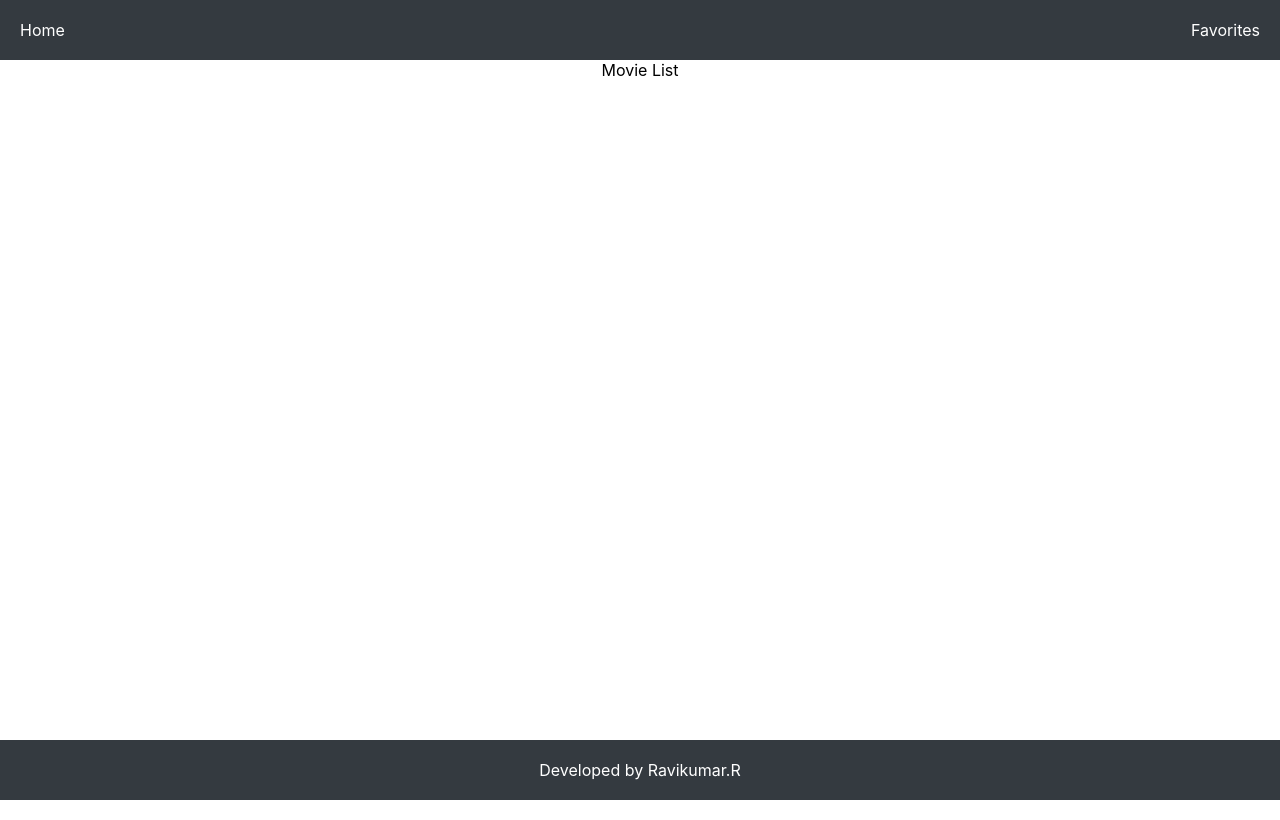
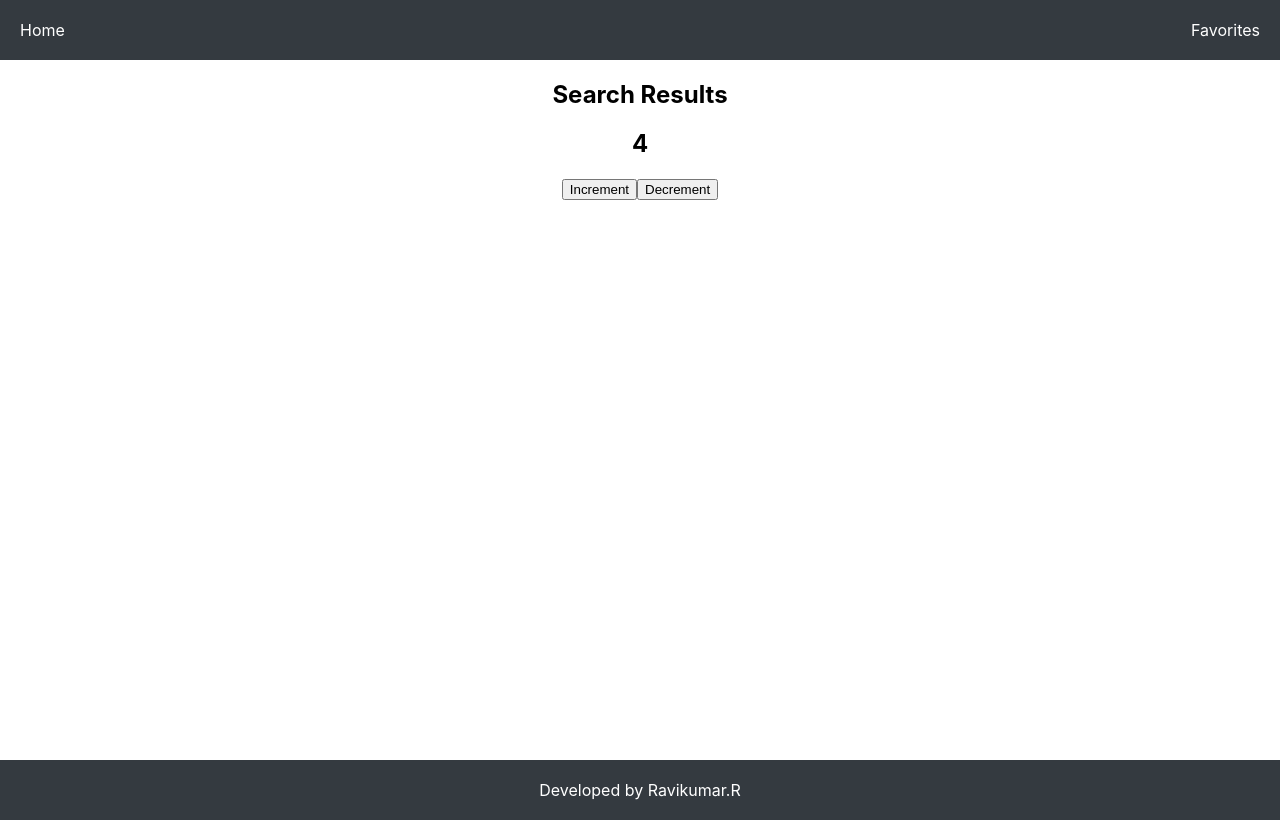
Before and after one commit to rcreativity/movie-search-app, a React (Create React App) app: page / in a window 1280 px wide. Built offline with nearby package versions, Linux system fonts and the light colour scheme.

Commit message:
React Context setup

```diff
--- a/src/App.js
+++ b/src/App.js
@@ -1,7 +1,13 @@
+import React from 'react'
+import { MovieProvider } from './movieProvider'
 import Home from './pages/home'
 
 function App() {
-  return <Home />
+  return (
+    <MovieProvider>
+      <Home />
+    </MovieProvider>
+  )
 }
 
 export default App;
--- /dev/null
+++ b/src/components/search/index.jsx
@@ -0,0 +1,16 @@
+import React, { useContext } from 'react'
+import { SearchContainer } from './styled'
+import { MovieContext } from '../../movieProvider'
+
+export default function Search() {
+  const { count, increment, decrement } = useContext(MovieContext);
+
+  return (
+    <SearchContainer>
+      <h2>Search Results</h2>
+      <h1>{count}</h1>
+      <button onClick={increment}> Increment</button>
+      <button onClick={decrement}> Decrement</button>
+    </SearchContainer>
+  )
+}
--- /dev/null
+++ b/src/components/search/styled/index.js
@@ -0,0 +1,7 @@
+import styled from 'styled-components'
+
+const SearchContainer = styled.div``
+
+export {
+  SearchContainer
+}
--- /dev/null
+++ b/src/movieProvider.js
@@ -0,0 +1,17 @@
+import React, { createContext } from 'react'
+
+const MovieContext = createContext();
+
+const MovieProvider = ({ children }) => {
+  const [count, setCount] = React.useState(4);
+
+  const increment = () => setCount(counter => counter + 1);
+  const decrement = () => setCount(counter => counter - 1);
+  return (
+    <MovieContext.Provider value={{ count, increment, decrement }}>
+      {children}
+    </MovieContext.Provider>
+  );
+};
+
+export { MovieProvider, MovieContext };
--- a/src/pages/home/index.jsx
+++ b/src/pages/home/index.jsx
@@ -1,6 +1,5 @@
 import React from 'react'
 import { Switch, Route } from "react-router-dom";
-
 import {AppContainer, MainContainer} from './styled'
 import Header from '../../components/header'
 import Footer from '../../components/footer'
--- a/src/pages/movie-list/index.jsx
+++ b/src/pages/movie-list/index.jsx
@@ -1,10 +1,11 @@
 import React from 'react'
 import MovieListContainer from './styled'
+import Search from '../../components/search'
 
 export default function MovieList() {
   return (
     <MovieListContainer>
-        Movie List
+      <Search />
     </MovieListContainer>
   )
 }
```
